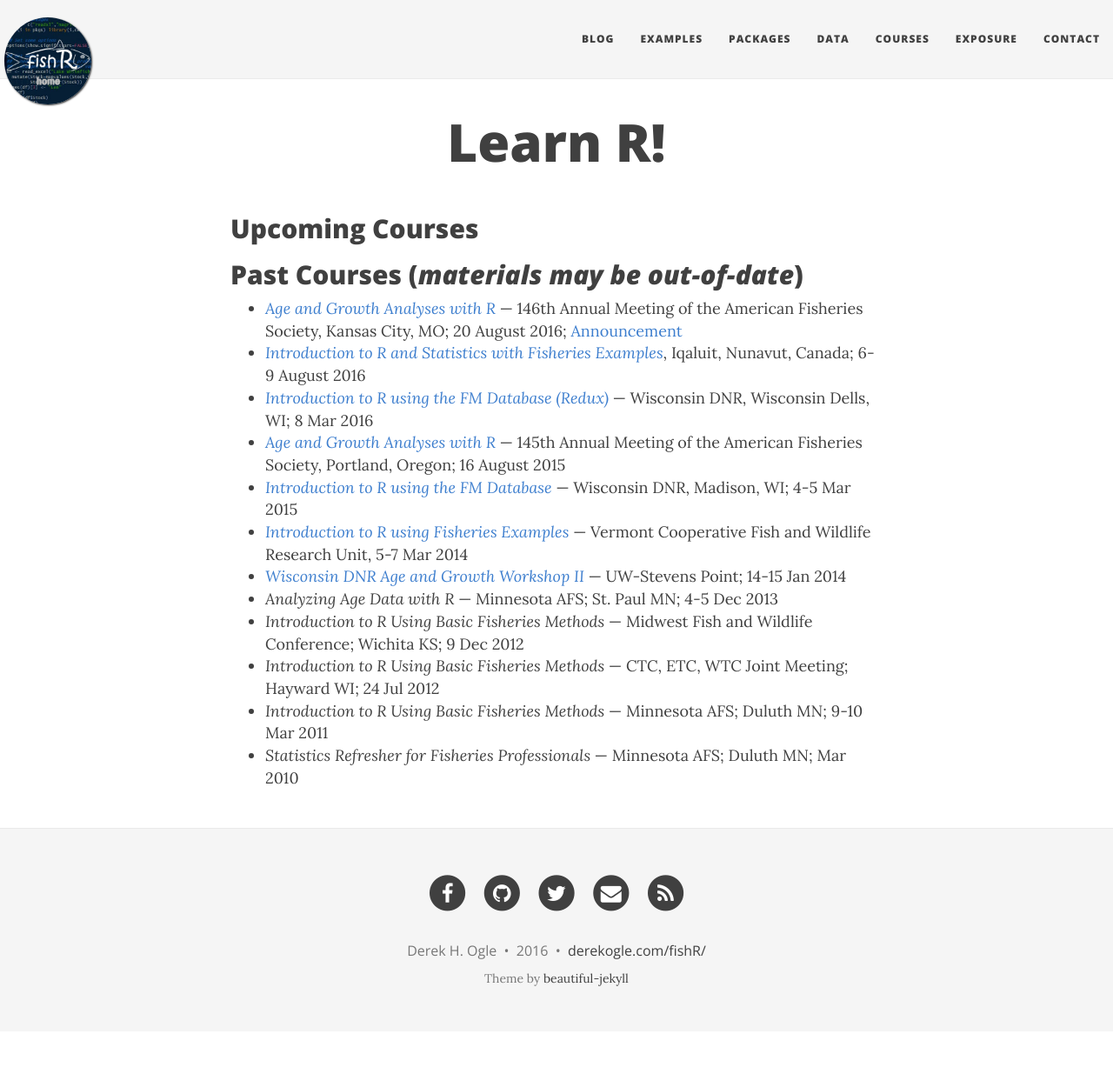
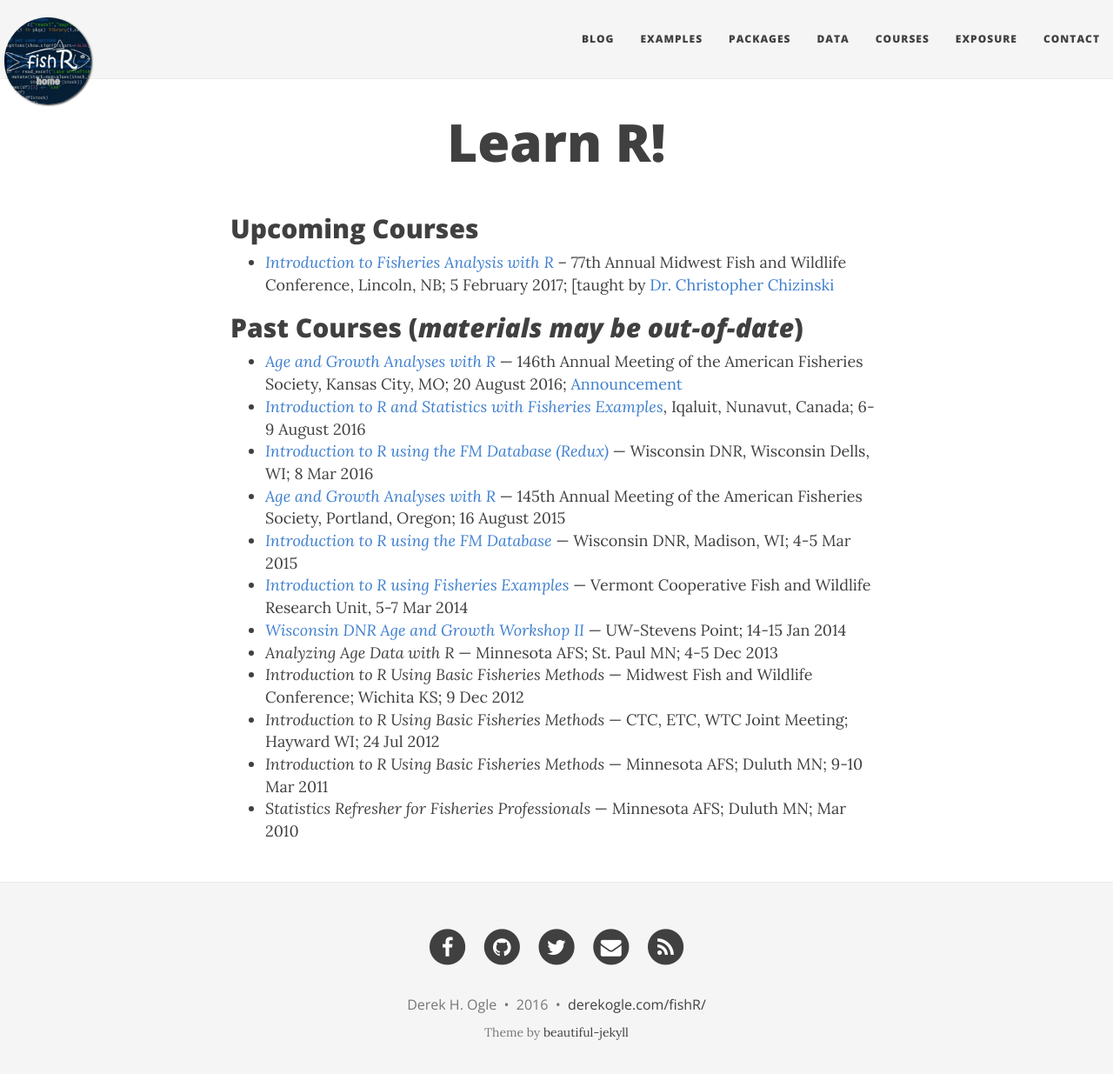
Before and after one commit to droglenc/fishR, a Jekyll site: the page built from courses.md, in a window 1280 px wide and 1248 px high. Shown: the top 1235 px of the window at 87% size. Built offline with Jekyll 4.4.1, drawn with Linux system fonts in a browser that asks for light colours; nearby versions of some CDN libraries.

Commit message:
Added Midwest course

```diff
--- a/courses.md
+++ b/courses.md
@@ -4,6 +4,7 @@ title: Learn R!
 ---
 
 ## Upcoming Courses
+* [*Introduction to Fisheries Analysis with R*](https://midwestfishwildlifeconferen2017.sched.org/event/8l1o/workshop-introduction-to-fisheries-data-analysis-with-r) -- 77th Annual Midwest Fish and Wildlife Conference, Lincoln, NB; 5 February 2017; [taught by [Dr. Christopher Chizinski](http://snr.unl.edu/aboutus/who/people/faculty-member.asp?pid=1394)
 
 ## Past Courses (*materials may be out-of-date*)
 * [*Age and Growth Analyses with R*](http://derekogle.com/RCourseKC2016/) — 146th Annual Meeting of the American Fisheries Society, Kansas City, MO; 20 August 2016; [Announcement](http://2016.fisheries.org/continuing-education-workshops/)
```
